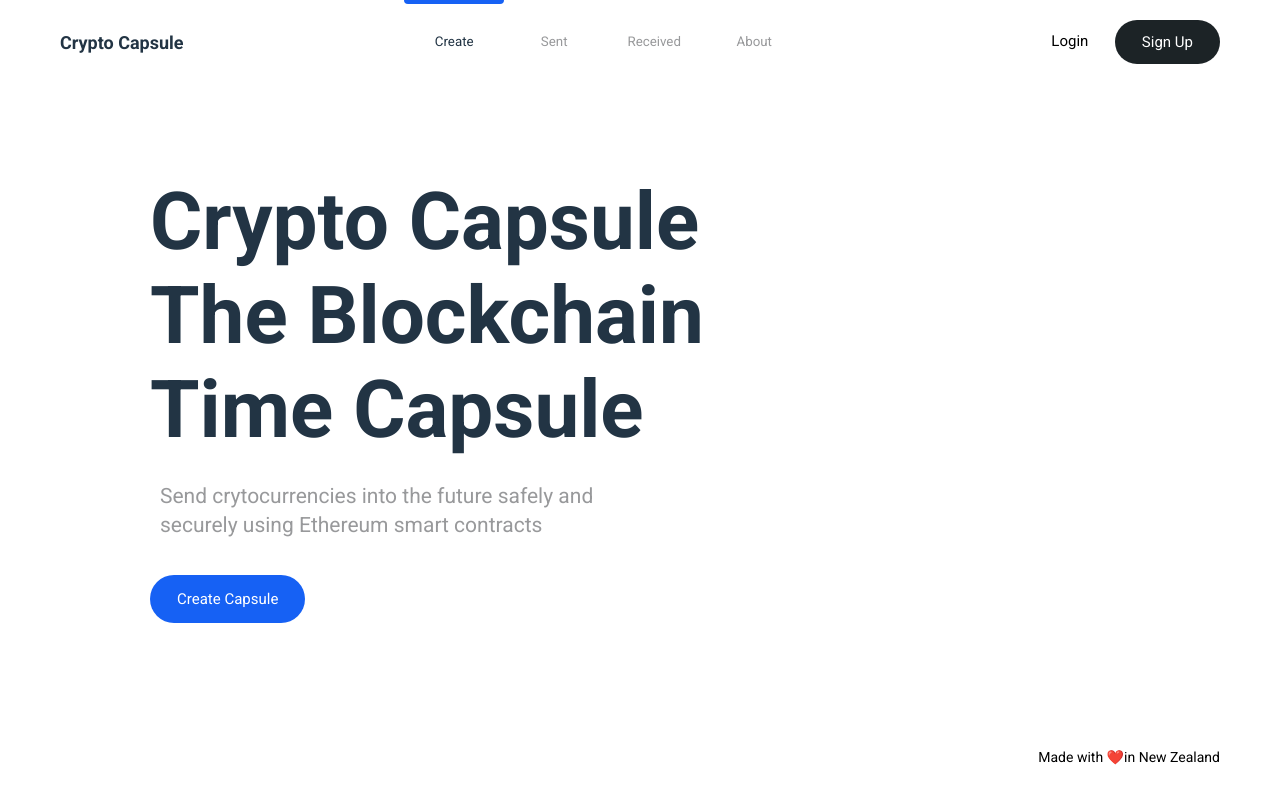
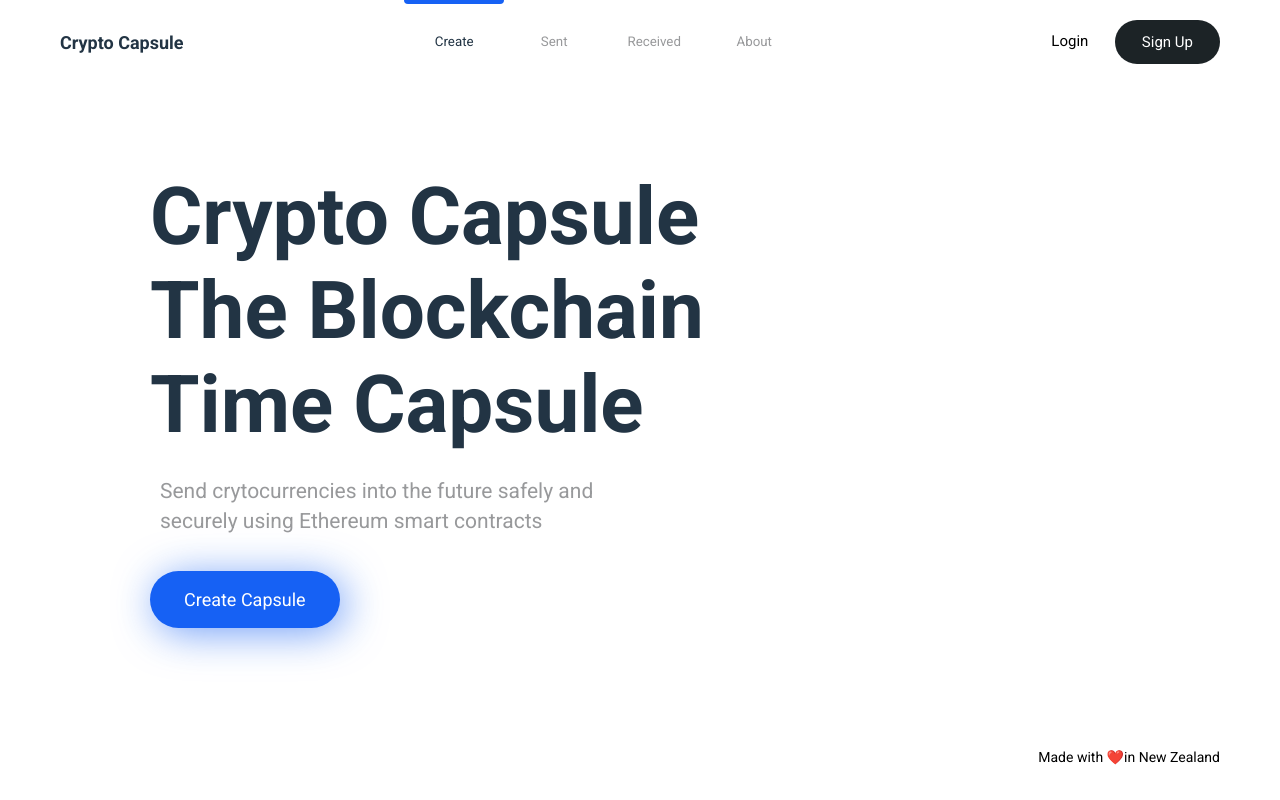
Before and after one commit to chase-manning/crypto-capsule, a React (Create React App) app in the folder website/: page / in a window 1280 px wide. Shown: the top 800 px of the page. Built offline with nearby package versions, Linux system fonts and the light colour scheme.

Commit message:
:lipstick: add button box shadow

```diff
--- a/website/src/styles/Button.ts
+++ b/website/src/styles/Button.ts
@@ -5,9 +5,9 @@ type Props = {
 };
 
 const Button = styled.button`
-  padding: ${(props: Props) => (props.primary ? "15px 27px" : "13px 27px")};
-  font-size: 15px;
-  border-radius: ${(props: Props) => (props.primary ? "24px" : "22px")};
+  padding: ${(props: Props) => (props.primary ? "18px 34px" : "13px 27px")};
+  font-size: ${(props: Props) => (props.primary ? "18px" : "15px")};
+  border-radius: ${(props: Props) => (props.primary ? "29px" : "22px")};
   background-color: ${(props: Props) =>
     props.primary ? "var(--primary)" : "var(--dark)"};
   color: white;
@@ -15,6 +15,8 @@ const Button = styled.button`
   justify-content: center;
   align-items: center;
   cursor: pointer;
+  box-shadow: ${(props: Props) =>
+    props.primary ? "5px 5px 40px rgba(22, 97, 244, 0.6)" : "none"};
 `;
 
 export default Button;
```
